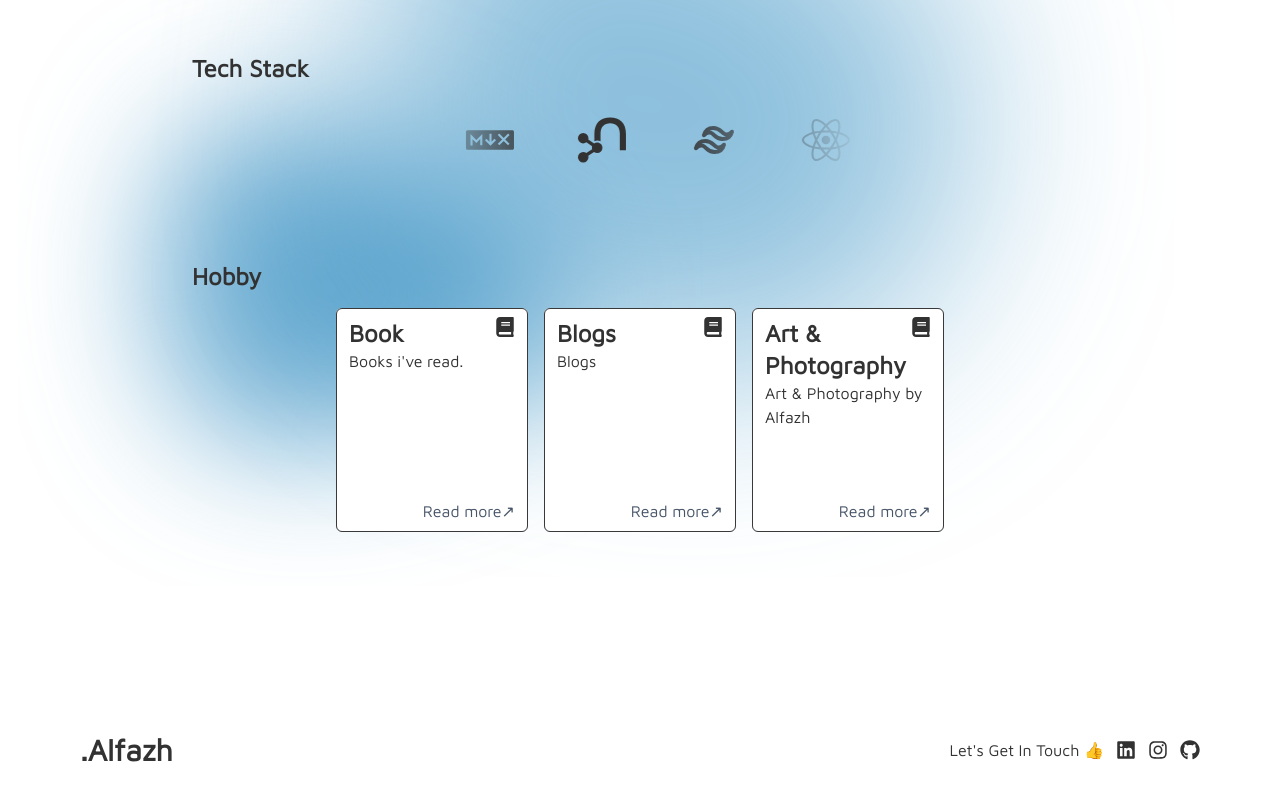
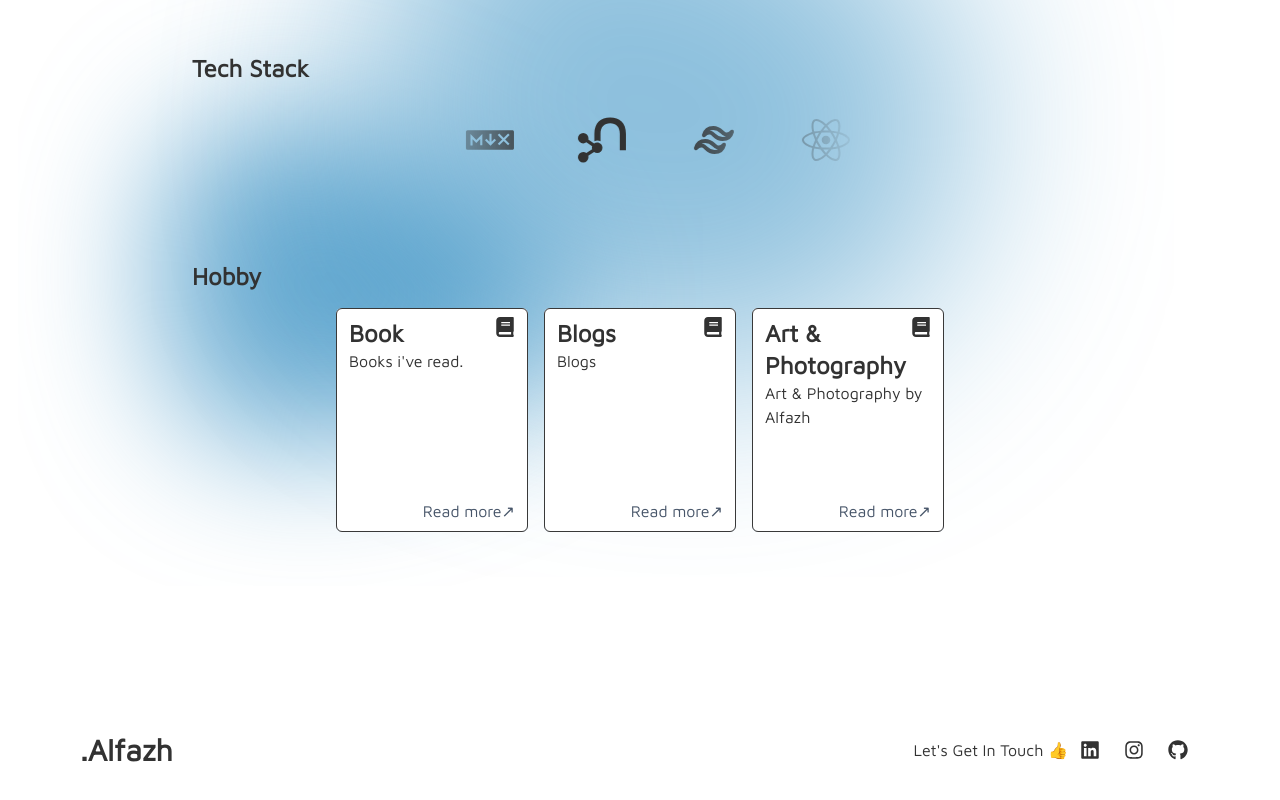
Before and after one commit to alfazh123/Alfazh, a Next.js app: page / in a window 1280 px wide. Shown: the part 1331-2131 px from the top of the page. Built offline with nearby package versions, Linux system fonts and the light colour scheme.

Commit message:
fix performance web

```diff
--- a/app/components/footer.tsx
+++ b/app/components/footer.tsx
@@ -27,10 +27,12 @@ export default function Footer() {
                 <ul className="justify-between flex">
                     {links.map(({ href, label, icon }) => (
                         <li key={`${href}${label}`}>
-                            <a href={href} className="flex">
-                                <p className="pl-3 py-1 rounded-full hover:underline">
-                                    {icon}
-                                </p>
+                            <a
+                                title={label}
+                                href={href}
+                                className="flex px-3 py-1 rounded-full"
+                            >
+                                {icon}
                             </a>
                         </li>
                     ))}
--- a/app/layout.tsx
+++ b/app/layout.tsx
@@ -14,8 +14,8 @@ export const viewport: Viewport = {
     width: "device-width",
     initialScale: 1,
     minimumScale: 1,
-    maximumScale: 1,
-    userScalable: false,
+    maximumScale: 6,
+    userScalable: true,
 };
 
 export const metadata: Metadata = {
--- a/app/robots.ts
+++ b/app/robots.ts
@@ -5,7 +5,7 @@ export default function robots(): MetadataRoute.Robots {
         rules: {
             userAgent: "*",
             allow: "/",
-            disallow: ["./lib", "./public"],
+            disallow: ["/lib", "/public"],
         },
         sitemap: "https://alfazh.vercel.app/sitemap.xml",
     };
```
